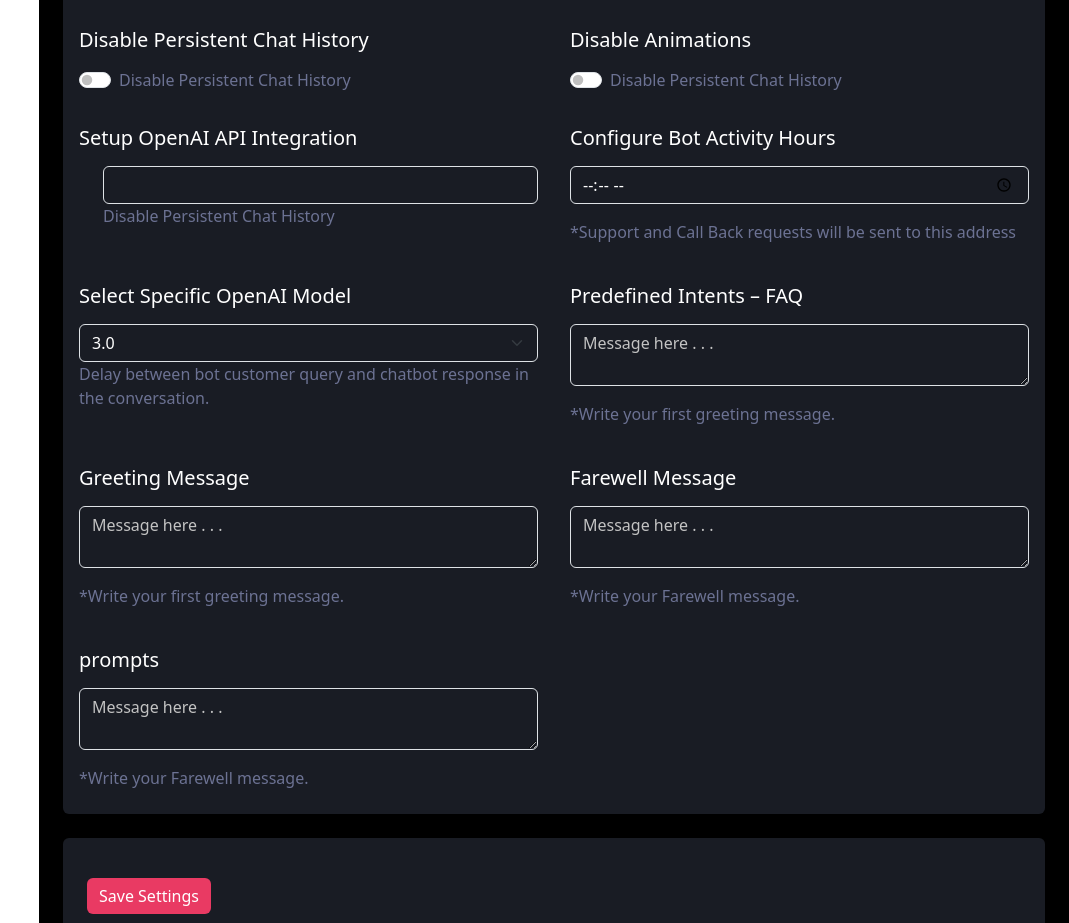
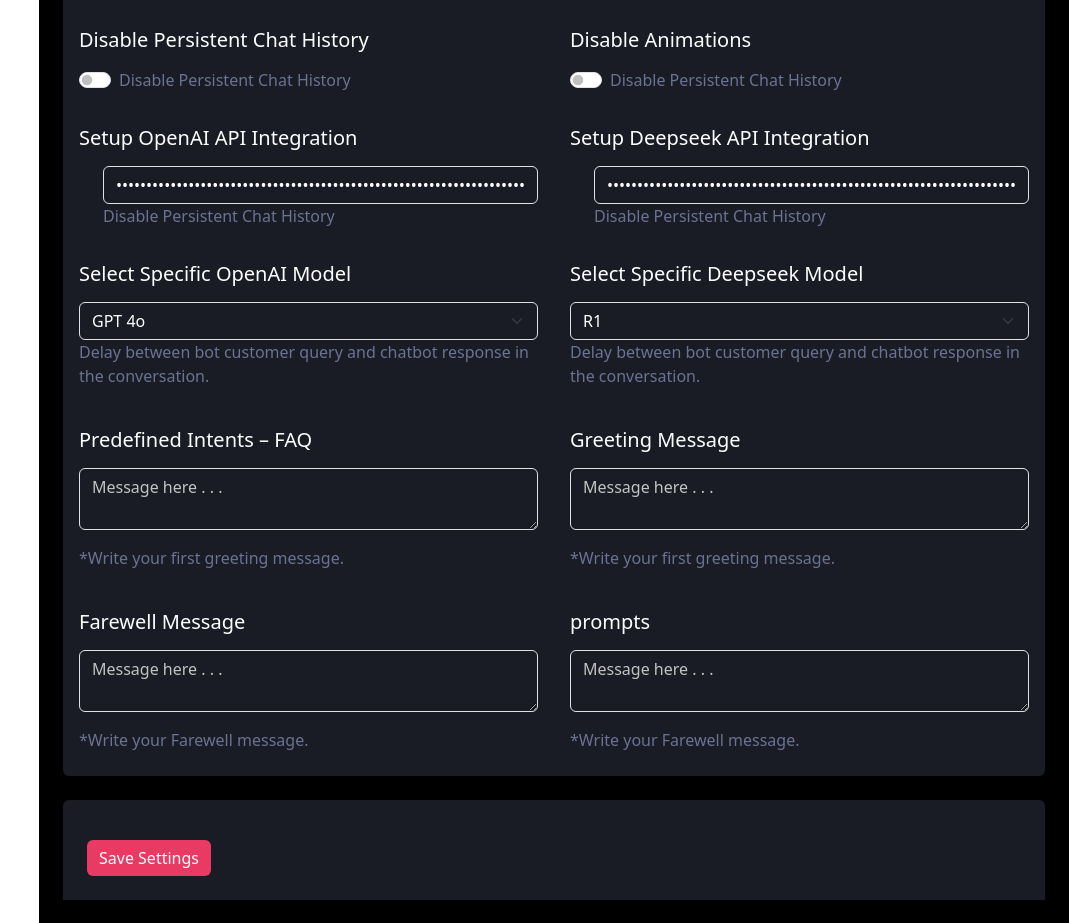
Before and after one commit to Ahmad63096/qubitdashboard, a React (Create React App) app: page /general in a window 1280 px wide. Shown: the part 960-1883 px from the top of the page, without its empty margins (211-1280 px from the left). Built offline with nearby package versions, Linux system fonts and the light colour scheme; no server answers; sample sign-in values are in the browser's storage.

Commit message:
add card value and update graph

```diff
--- a/src/components/Chart.jsx
+++ b/src/components/Chart.jsx
@@ -1,4 +1,5 @@
-import React, { useEffect, useState } from 'react'
+
+import React from 'react'
 import { Line } from 'react-chartjs-2'
 import { Chart as ChartJS, CategoryScale, LinearScale, PointElement, LineElement, Title, Tooltip, Legend } from 'chart.js'
 import { Link } from 'react-router-dom'
@@ -6,71 +7,10 @@ import { Link } from 'react-router-dom'
 ChartJS.register(CategoryScale, LinearScale, PointElement, LineElement, Title, Tooltip, Legend)
 
 function Chart() {
-  const [labels, setLabels] = useState([])
-  const [dataValues, setDataValues] = useState([])
+  // Static labels and data
+  const labels = ['Nov', 'Dec', 'Jan', 'Feb', 'Mar', 'Apr']
+  const dataValues = [45, 60, 30, 75, 50, 90]
 
-  // useEffect(() => {
-  //   async function fetchData() {
-  //     try {
-  //       const response = await fetch(
-  //         'https://bot.devspandas.com/api/analytics/last-6-months-chats?include=chat_count'
-  //       )
-  //       const result = await response.json()
-  //       const rawData = result.chat_counts || {}
-
-  //       const months = Object.keys(rawData).map((key) => {
-  //         return key.split(' ')[1].slice(0, 3)
-  //       })
-
-  //       const counts = Object.values(rawData)
-
-  //       setLabels(months)
-  //       setDataValues(counts)
-  //     } catch (error) {
-  //       console.error('Error fetching chart data:', error)
-  //     }
-  //   }
-
-  //   fetchData()
-  // }, [])
-  useEffect(() => {
-    async function fetchData() {
-      try {
-        const token = localStorage.getItem('authToken'); // Retrieve the token from localStorage or another secure storage method
-
-        const response = await fetch(
-          'https://bot.devspandas.com/api/chat/last-6-months-chats?include=chat_count',
-          {
-            method: 'GET',
-            headers: {
-              'Content-Type': 'application/json',
-              Authorization: `Bearer ${token}`, // Include the token in the Authorization header
-            },
-          }
-        );
-        console.log('graph response is :', response);
-        if (!response.ok) {
-          throw new Error(`HTTP error! status: ${response.status}`);
-        }
-
-        const result = await response.json();
-        const rawData = result.chat_counts || {};
-
-        const months = Object.keys(rawData).map((key) => {
-          return key.split(' ')[1].slice(0, 3);
-        });
-
-        const counts = Object.values(rawData);
-
-        setLabels(months);
-        setDataValues(counts);
-      } catch (error) {
-        console.error('Error fetching chart data:', error);
-      }
-    }
-
-    fetchData();
-  }, []);
   const data = {
     labels: labels,
     datasets: [
@@ -137,3 +77,128 @@ function Chart() {
 }
 
 export default Chart
+
+
+
+
+
+
+
+
+
+
+
+
+// import React, { useEffect, useState } from 'react'
+// import { Line } from 'react-chartjs-2'
+// import { Chart as ChartJS, CategoryScale, LinearScale, PointElement, LineElement, Title, Tooltip, Legend } from 'chart.js'
+// import { Link } from 'react-router-dom'
+
+// ChartJS.register(CategoryScale, LinearScale, PointElement, LineElement, Title, Tooltip, Legend)
+
+// function Chart() {
+//   const [labels, setLabels] = useState([])
+//   const [dataValues, setDataValues] = useState([])
+
+//   useEffect(() => {
+//     async function fetchData() {
+//       try {
+//         const token = localStorage.getItem('authToken');
+
+//         const response = await fetch(
+//           'https://bot.devspandas.com/api/chat/last-6-months-chats?include=chat_count',
+//           {
+//             method: 'GET',
+//             headers: {
+//               'Content-Type': 'application/json',
+//               Authorization: `Bearer ${token}`,
+//             },
+//           }
+//         );
+//         console.log('graph response is :', response);
+//         if (!response.ok) {
+//           throw new Error(`HTTP error! status: ${response.status}`);
+//         }
+
+//         const result = await response.json();
+//         const rawData = result.chat_counts || {};
+
+//         const months = Object.keys(rawData).map((key) => {
+//           return key.split(' ')[1].slice(0, 3);
+//         });
+
+//         const counts = Object.values(rawData);
+
+//         setLabels(months);
+//         setDataValues(counts);
+//       } catch (error) {
+//         console.error('Error fetching chart data:', error);
+//       }
+//     }
+
+//     fetchData();
+//   }, []);
+//   const data = {
+//     labels: labels,
+//     datasets: [
+//       {
+//         label: 'Monthly Chats',
+//         data: dataValues,
+//         borderColor: '#ff007f',
+//         backgroundColor: 'rgba(75, 192, 192, 0.2)',
+//         fill: true,
+//         tension: 0.4,
+//         borderWidth: 1,
+//         pointRadius: 2,
+//         pointBackgroundColor: 'white',
+//         pointBorderColor: 'white',
+//         pointBorderWidth: 1,
+//         pointHoverRadius: 7,
+//         pointHoverBackgroundColor: 'white',
+//       },
+//     ],
+//   }
+
+//   const options = {
+//     responsive: true,
+//     plugins: {
+//       legend: {
+//         position: 'top',
+//       },
+//       title: {
+//         display: true,
+//       },
+//     },
+//     scales: {
+//       y: {
+//         min: 0,
+//         max: Math.max(...dataValues, 10) + 10,
+//         ticks: {
+//           stepSize: 10,
+//           callback: function (value) {
+//             return value
+//           },
+//           autoSkip: false,
+//         },
+//       },
+//     },
+//     layout: {
+//       padding: {
+//         left: 0,
+//         right: 0,
+//         top: 0,
+//         bottom: 0,
+//       },
+//     },
+//   }
+//   return (
+//     <>
+//       <div className="d-flex align-items-center justify-content-between mb-4">
+//         <h6 className="mb-0">Monthly Chats</h6>
+//         <Link to="/analytics">Show All</Link>
+//       </div>
+//       <Line data={data} options={options} height={250} />
+//     </>
+//   )
+// }
+// export default Chart
--- a/src/components/Chatanalytics.jsx
+++ b/src/components/Chatanalytics.jsx
@@ -80,7 +80,8 @@ function Chatanalytics() {
                   icon={icon1}
                   line={line1}
                   heading="Total Chats"
-                  value={apiData.total_chats}
+                  // value={apiData.total_chats}
+                  value="52"
                   comment={`${apiData.total_chats_percentage_change} change`}
                   onClick={() => handleCardClick({
                     heading: "Total Chats",
@@ -95,7 +96,8 @@ function Chatanalytics() {
                   icon={icon2}
                   line={line2}
                   heading="Unique Users"
-                  value={apiData.unique_users}
+                  value="21"
+                  // value={apiData.unique_users}
                   comment={`${apiData.unique_users_percentage_change} change`}
                   onClick={() => handleCardClick({
                     heading: "Unique Users",
@@ -110,6 +112,7 @@ function Chatanalytics() {
                   icon={icon3}
                   line={line3}
                   heading="Peak Times"
+                  value="10am to 6pm"
                   // value={`${apiData.peak_times[0].hour} - ${apiData.peak_times[0].count} users`}
                   comment={`Data for ${apiData.peak_times.length} peak hours`}
                 />
--- a/src/components/Qubit.jsx
+++ b/src/components/Qubit.jsx
@@ -330,10 +330,11 @@ function Qubit({bot_type}) {
               <h5 className="mb-3">Setup OpenAI API Integration</h5>
               <div className="form-check ">
                 <input
-                  type="text"
+                  type="password"
                   id="setupOpenAIAPIIntegration"
                   className="form-control main-search"
-                  value={settings.setupOpenAIAPIIntegration}
+                  value="62eF0LAl5utunWDZyxH0woXkT3BlbkFJyzBO1YPRqQynDZyxH0woXkT3BlbkFJyzBJO1YPRqQyn"
+                  // value={settings.setupOpenAIAPIIntegration}
                   aria-label="Enable Floating Icon"
                   onChange={handleChange}
                 />
@@ -343,6 +344,23 @@ function Qubit({bot_type}) {
               </div>
             </div>
             <div className="col-md-6 p-3">
+              <h5 className="mb-3">Setup Deepseek API Integration</h5>
+              <div className="form-check ">
+                <input
+                  type="password"
+                  id="setupDeepseekAPIIntegration"
+                  className="form-control main-search"
+                  value="62eF0LAl5utunWDZyxH0woXkT3BlbkFJyzBO1YPRqQynDZyxH0woXkT3BlbkFJyzBJO1YPRqQyn"
+                  // value={settings.setupOpenAIAPIIntegration}
+                  aria-label="Enable Floating Icon"
+                  onChange={handleChange}
+                />
+                <label htmlFor="setupDeepseekAPIIntegration" className="form-check-label">
+                  Disable Persistent Chat History
+                </label>
+              </div>
+            </div>
+            {/* <div className="col-md-6 p-3">
               <h5 className="mb-3">Configure Bot Activity Hours</h5>
               <div className="mb-3">
                 <input
@@ -358,15 +376,25 @@ function Qubit({bot_type}) {
               <label htmlFor="timesattemptnoresult" className="form-label">
                 *Support and Call Back requests will be sent to this address
               </label>
-            </div>
+            </div> */}
             <div className="col-md-6 p-3">
               <h5 className="mb-3">Select Specific OpenAI Model</h5>
               <select id="selectSpecificOpenAIModel" value={settings.selectSpecificOpenAIModel} className="form-select main-search" onChange={handleChange}>
-                <option value="3.0">3.0</option>
-                <option value="3.1">3.1</option>
-                <option value="3.2">3.2</option>
+                <option value="3.0">GPT 4o</option>
+                <option value="3.1">GPT 4o-mini</option>
+                <option value="3.2">GPT 3.5-Turbo</option>
               </select>
               <label htmlFor="selectSpecificOpenAIModel" className="form-label">
+                Delay between bot customer query and chatbot response in the conversation.
+              </label>
+            </div>
+            <div className="col-md-6 p-3">
+              <h5 className="mb-3">Select Specific Deepseek Model</h5>
+              <select id="selectSpecificDeepseekModel" value={settings.selectSpecificDeepseekModel} className="form-select main-search" onChange={handleChange}>
+                <option value="3.0">R1</option>
+                <option value="3.1">V3</option>
+              </select>
+              <label htmlFor="selectSpecificDeepseekModel" className="form-label">
                 Delay between bot customer query and chatbot response in the conversation.
               </label>
             </div>
--- a/src/pages/Analytics.jsx
+++ b/src/pages/Analytics.jsx
@@ -1,59 +1,14 @@
-import React, { useEffect, useState } from 'react'
+import React from 'react'
 import { Line } from 'react-chartjs-2'
 import { Chart as ChartJS, CategoryScale, LinearScale, PointElement, LineElement, Title, Tooltip, Legend } from 'chart.js'
+
 ChartJS.register(CategoryScale, LinearScale, PointElement, LineElement, Title, Tooltip, Legend)
+
 function Analytics() {
-  const [labels, setLabels] = useState([])
-  const [dataValues, setDataValues] = useState([])
-  // useEffect(() => {
-  //   async function fetchData() {
-  //     try {
-  //       const response = await fetch(
-  //         'https://bot.devspandas.com/api/analytics/last-6-months-chats?include=chat_count'
-  //       )
-  //       const result = await response.json()
-  //       const rawData = result.chat_counts || {}
-  //       const months = Object.keys(rawData).map((key) => {
-  //         return key.split(' ')[1].slice(0, 3)
-  //       })
-  //       const counts = Object.values(rawData)
-  //       setLabels(months)
-  //       setDataValues(counts)
-  //     } catch (error) {
-  //       console.error('Error fetching chart data:', error)
-  //     }
-  //   }
-  //   fetchData()
-  // }, [])
-  useEffect(() => {
-    async function fetchData() {
-      try {
-        const token = localStorage.getItem('authToken'); // Replace with your actual token
-        const response = await fetch(
-          'https://bot.devspandas.com/api/chat/last-6-months-chats?include=chat_count',
-          {
-            method: 'GET',
-            headers: {
-              'Content-Type': 'application/json',
-              Authorization: `Bearer ${token}`, // Include the token in the Authorization header
-            },
-          }
-        );
-        const result = await response.json();
-        console.log('analytics result is:',result);
-        const rawData = result.chat_counts || {};
-        const months = Object.keys(rawData).map((key) => {
-          return key.split(' ')[1].slice(0, 3);
-        });
-        const counts = Object.values(rawData);
-        setLabels(months);
-        setDataValues(counts);
-      } catch (error) {
-        console.error('Error fetching chart data:', error);
-      }
-    }
-    fetchData();
-  }, []);
+  // Static data
+  const labels = ['Nov', 'Dec', 'Jan', 'Feb', 'Mar', 'Apr'];
+  const dataValues = [25, 40, 30, 50, 45, 60];
+
   const data = {
     labels: labels,
     datasets: [
@@ -107,12 +62,118 @@ function Analytics() {
       },
     },
   }
+
   return (
     <div className="container-fluid pt-4 px-4">
       <div className="row vh-100 rounded align-items-center justify-content-center mx-0">
          <Line data={data} options={options} height={250} />
       </div>
     </div>
-  );
+  )
 }
-export default Analytics;
+
+export default Analytics
+
+
+
+
+
+
+// import React, { useEffect, useState } from 'react'
+// import { Line } from 'react-chartjs-2'
+// import { Chart as ChartJS, CategoryScale, LinearScale, PointElement, LineElement, Title, Tooltip, Legend } from 'chart.js'
+// ChartJS.register(CategoryScale, LinearScale, PointElement, LineElement, Title, Tooltip, Legend)
+// function Analytics() {
+//   const [labels, setLabels] = useState([])
+//   const [dataValues, setDataValues] = useState([])
+//   useEffect(() => {
+//     async function fetchData() {
+//       try {
+//         const token = localStorage.getItem('authToken');
+//         const response = await fetch(
+//           'https://bot.devspandas.com/api/chat/last-6-months-chats?include=chat_count',
+//           {
+//             method: 'GET',
+//             headers: {
+//               'Content-Type': 'application/json',
+//               Authorization: `Bearer ${token}`,
+//             },
+//           }
+//         );
+//         const result = await response.json();
+//         console.log('analytics result is:',result);
+//         const rawData = result.chat_counts || {};
+//         const months = Object.keys(rawData).map((key) => {
+//           return key.split(' ')[1].slice(0, 3);
+//         });
+//         const counts = Object.values(rawData);
+//         setLabels(months);
+//         setDataValues(counts);
+//       } catch (error) {
+//         console.error('Error fetching chart data:', error);
+//       }
+//     }
+//     fetchData();
+//   }, []);
+//   const data = {
+//     labels: labels,
+//     datasets: [
+//       {
+//         label: 'Monthly Chats',
+//         data: dataValues,
+//         borderColor: '#ff007f',
+//         backgroundColor: 'rgba(75, 192, 192, 0.2)',
+//         fill: true,
+//         tension: 0.4,
+//         borderWidth: 1,
+//         pointRadius: 2,
+//         pointBackgroundColor: 'white',
+//         pointBorderColor: 'white',
+//         pointBorderWidth: 1,
+//         pointHoverRadius: 7,
+//         pointHoverBackgroundColor: 'white',
+//       },
+//     ],
+//   }
+
+//   const options = {
+//     responsive: true,
+//     plugins: {
+//       legend: {
+//         position: 'top',
+//       },
+//       title: {
+//         display: true,
+//       },
+//     },
+//     scales: {
+//       y: {
+//         min: 0,
+//         max: Math.max(...dataValues, 10) + 10,
+//         ticks: {
+//           stepSize: 10,
+//           callback: function (value) {
+//             return value
+//           },
+//           autoSkip: false,
+//         },
+//       },
+//     },
+//     layout: {
+//       padding: {
+//         left: 0,
+//         right: 0,
+//         top: 0,
+//         bottom: 0,
+//       },
+//     },
+//   }
+//   return (
+//     <div className="container-fluid pt-4 px-4">
+//       <div className="row vh-100 rounded align-items-center justify-content-center mx-0">
+//          <Line data={data} options={options} height={250} />
+//       </div>
+//     </div>
+//   );
+// }
+// export default Analytics;
```
Also changed, not shown: src/components/Chatgraph.jsx (+0 -59 lines).
